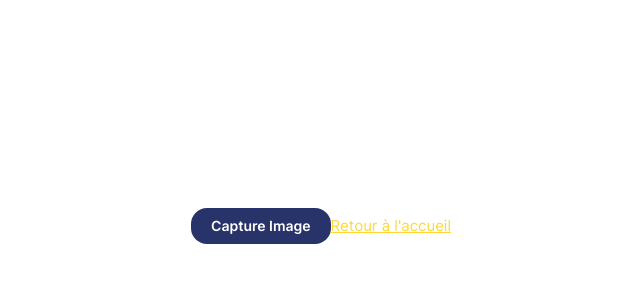
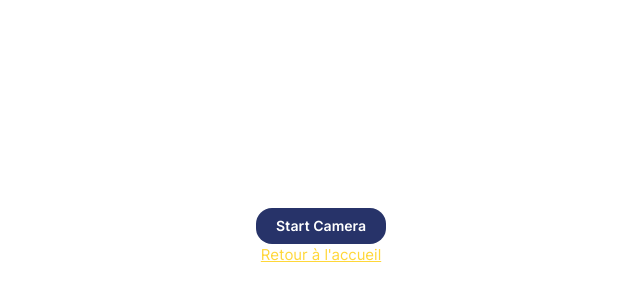
Before and after one commit to Andriamahay11master/notewise, a React (Vite) app: page /capture in a window 1280 px wide. Shown: the part 24-324 px from the top of the page, without its empty margins (319-959 px from the left). Built offline with nearby package versions, Linux system fonts and the light colour scheme; no server answers.

Commit message:
update capturebutton

```diff
--- a/src/components/capture/CaptureButton.tsx
+++ b/src/components/capture/CaptureButton.tsx
@@ -1,56 +1,83 @@
-import{ useState } from 'react';
+import { useRef, useState, useEffect } from 'react';
 
 interface CaptureButtonProps {
-    onCapture: (imageData: string) => void;
+  onCapture: (imageData: string) => void;
 }
-const CaptureButton = ({ onCapture } : CaptureButtonProps) => {
-  const [isCapturing, setIsCapturing] = useState(false);
 
-  // Fonction pour capturer une image
-  const handleCapture = async () => {
-    try {
-      setIsCapturing(true);
+const CaptureButton = ({ onCapture }: CaptureButtonProps) => {
+  const videoRef = useRef<HTMLVideoElement | null>(null);
+  const [isCameraOn, setIsCameraOn] = useState(false);
 
-      // Vérifie si le navigateur supporte la caméra
-      if (!navigator.mediaDevices || !navigator.mediaDevices.getUserMedia) {
-        alert("Camera not supported on this device.");
-        setIsCapturing(false);
-        return;
+  // Activer la caméra quand le composant est monté
+  useEffect(() => {
+    const enableCamera = async () => {
+      try {
+        const stream = await navigator.mediaDevices.getUserMedia({
+          video: { facingMode: 'environment' } // caméra arrière
+        });
+        if (videoRef.current) {
+          videoRef.current.srcObject = stream;
+          setIsCameraOn(true);
+        }
+      } catch (error) {
+        console.error("Camera access error:", error);
+        alert("Unable to access the camera.");
       }
+    };
 
-      // Accède à la caméra de l'appareil
-      const stream = await navigator.mediaDevices.getUserMedia({ video: true });
-      const video = document.createElement('video');
-      video.srcObject = stream;
-      await video.play();
+    enableCamera();
 
-      // Capture l'image
-      const canvas = document.createElement('canvas');
-      canvas.width = video.videoWidth;
-      canvas.height = video.videoHeight;
-      const ctx = canvas.getContext('2d');
-        if (ctx) {
-            ctx.drawImage(video, 0, 0, canvas.width, canvas.height);
-        }
+    // Désactiver la caméra quand le composant est démonté
+    return () => {
+      if (videoRef.current && videoRef.current.srcObject) {
+        (videoRef.current.srcObject as MediaStream)
+          .getTracks()
+          .forEach(track => track.stop());
+      }
+    };
+  }, []);
 
-      // Arrête la caméra
-      stream.getTracks().forEach(track => track.stop());
+  // Fonction de capture d'image
+  const handleCapture = () => {
+    if (!videoRef.current) return;
 
-      // Convertit l'image en data URL (base64) pour traitement OCR
-      const imageData = canvas.toDataURL('image/png');
-      onCapture(imageData); // Envoie l'image capturée au composant parent
+    // Créer un canvas pour capturer l'image du flux vidéo
+    const canvas = document.createElement('canvas');
+    canvas.width = videoRef.current.videoWidth;
+    canvas.height = videoRef.current.videoHeight;
+    const ctx = canvas.getContext('2d');
+    if (ctx) {
+      ctx.drawImage(videoRef.current, 0, 0, canvas.width, canvas.height);
+    }
 
-    } catch (error) {
-      console.error("Error capturing image:", error);
-    } finally {
-      setIsCapturing(false);
+    // Convertir l'image en data URL (base64) pour un traitement ultérieur
+    const imageData = canvas.toDataURL('image/png');
+    onCapture(imageData);
+
+    // Désactiver la caméra après capture
+    if (videoRef.current.srcObject) {
+      (videoRef.current.srcObject as MediaStream)
+        .getTracks()
+        .forEach(track => track.stop());
     }
+    setIsCameraOn(false);
   };
 
   return (
-    <button className="btn btn-primary" onClick={handleCapture} disabled={isCapturing}>
-      {isCapturing ? 'Capturing...' : 'Capture Image'}
-    </button>
+    <div>
+      {isCameraOn ? (
+        <div>
+          <video ref={videoRef} autoPlay playsInline style={{ width: '100%', maxHeight: '300px' }} />
+          <button className="btn btn-primary" onClick={handleCapture}>
+            Take Photo
+          </button>
+        </div>
+      ) : (
+        <button className="btn btn-primary" onClick={() => setIsCameraOn(true)}>
+          Start Camera
+        </button>
+      )}
+    </div>
   );
 };
 
```
